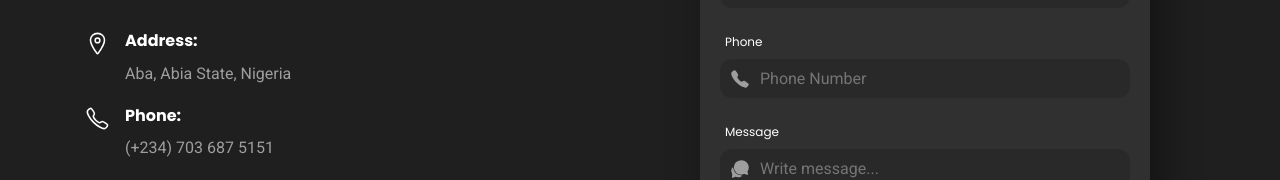
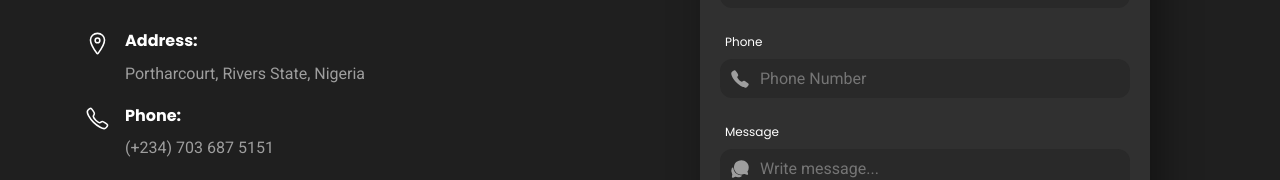
Before and after one commit to NwekeFelixs/main-portfolio, a React (Create React App) app: page / in a window 1280 px wide. Shown: the part 4096-4276 px from the top of the page. Built offline with nearby package versions, Linux system fonts and the light colour scheme.

Commit message:
Update Contact.jsx

```diff
--- a/src/components/fragments/Contact.jsx
+++ b/src/components/fragments/Contact.jsx
@@ -16,7 +16,7 @@ function Contact() {
             </div>
             <div className="wrapper">
               <h3 className="h4 contact-item-title">Address:</h3>
-              <address className="contact-info">Aba, Abia State, Nigeria</address>
+              <address className="contact-info">Portharcourt, Rivers State, Nigeria</address>
             </div>
           </li>
           <li className="contact-list-item">
```
